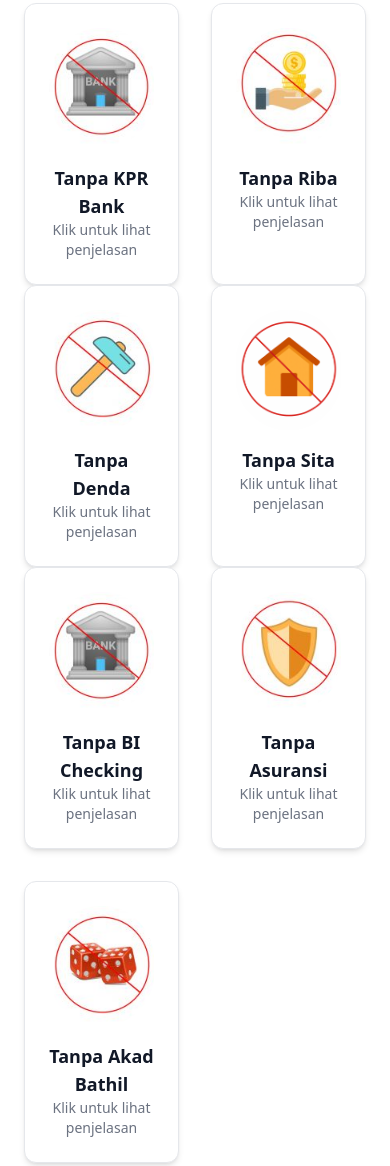
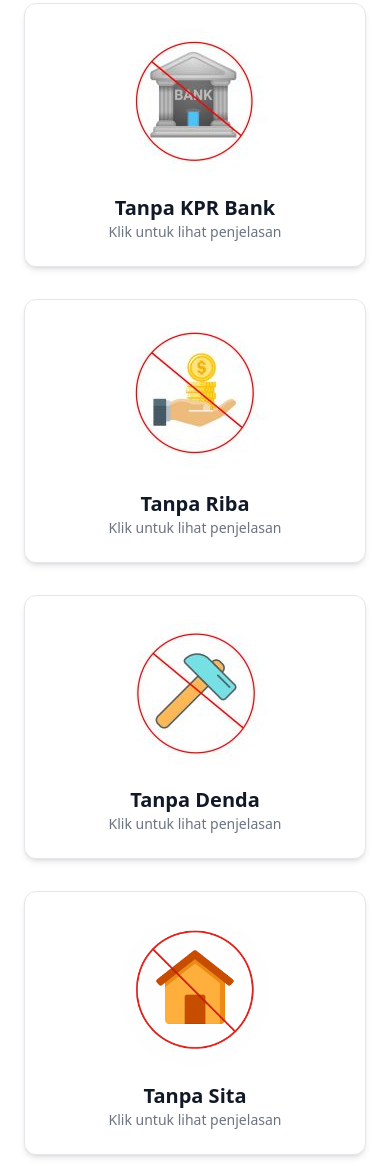
Before and after one commit to Dzikry30/Rajaproperti, a plain HTML site: page index.html in a window 390 px wide. Shown: the part 1055-2221 px from the top of the page. Drawn offline with nearby package versions, Linux system fonts and the light colour scheme.

Commit message:
Update index.html
Signed-off-by: Fahmi dzikry <fahmidzikry@gmail.com>

```diff
--- a/index.html
+++ b/index.html
@@ -133,12 +133,12 @@
         </div>
 
         <!-- Grid -->
-        <div class="grid grid-cols-2 sm:grid-cols-2 md:grid-cols-3 lg:grid-cols-4 gap-8">
+        <div class="grid grid-cols-1 sm:grid-cols-2 lg:grid-cols-3 xl:grid-cols-4 gap-8">
         <!-- Card 1 -->
         <div onclick="toggleDetail(this)" class="card-hover relative group bg-white border rounded-xl shadow-md p-6 transition hover:shadow-lg cursor-pointer overflow-hidden" data-aos="fade-up">
-                <img src="dokumen/TANPA-BANK-150x150 (1).jpg" alt="Tanpa KPR Bank" class="h-[120px] w-[120px] sm:h-[150px] sm:w-[150px] object-cover mb-4 rounded-full mx-auto z-10 relative">
-                <h3 class="text-lg sm:text-xl font-semibold text-center text-gray-900 z-10 relative">Tanpa KPR Bank</h3>
-                <p class="text-center text-sm sm:text-base text-gray-500 z-10 relative">Klik untuk lihat penjelasan</p>
+            <img src="dokumen/TANPA-BANK-150x150 (1).jpg" alt="Tanpa KPR Bank" class="h-[150px] w-[150px] object-cover mb-4 rounded-full mx-auto z-10 relative">
+            <h3 class="text-xl font-semibold text-center text-gray-900 z-10 relative">Tanpa KPR Bank</h3>
+            <p class="text-center text-sm text-gray-500 z-10 relative">Klik untuk lihat penjelasan</p>
 
             <div class="hover-card absolute inset-0 bg-white/90 backdrop-blur-sm p-4 rounded-xl hidden group-hover:flex items-center justify-center text-center text-sm text-gray-700 z-20 transition-all duration-300">
             <p>Kami tidak bekerja sama dalam hal pembiayaan proyek maupun penjualan kepada bank, karena ada hal yang tidak sesuai syariah.</p>
@@ -150,9 +150,9 @@
 
         <!-- Card 2 -->
         <div onclick="toggleDetail(this)" class="card-hover relative group bg-white border rounded-xl shadow-md p-6 transition hover:shadow-lg cursor-pointer overflow-hidden" data-aos="fade-up">
-                <img src="dokumen/TANPA-RIBA-150x150.jpg" alt="Tanpa Riba" class="h-[120px] w-[120px] sm:h-[150px] sm:w-[150px] object-cover mb-4 rounded-full mx-auto z-10 relative">
-                <h3 class="text-lg sm:text-xl font-semibold text-center text-gray-900 z-10 relative">Tanpa Riba</h3>
-                <p class="text-center text-sm sm:text-base text-gray-500 z-10 relative">Klik untuk lihat penjelasan</p>
+            <img src="dokumen/TANPA-RIBA-150x150.jpg" alt="Tanpa Riba" class="h-[150px] w-[150px] object-cover mb-4 rounded-full mx-auto z-10 relative">
+            <h3 class="text-xl font-semibold text-center text-gray-900 z-10 relative">Tanpa Riba</h3>
+            <p class="text-center text-sm text-gray-500 z-10 relative">Klik untuk lihat penjelasan</p>
 
             <div class="hover-card absolute inset-0 bg-white/90 backdrop-blur-sm p-4 rounded-xl hidden group-hover:flex items-center justify-center text-center text-sm text-gray-700 z-20 transition-all duration-300">
             <p>Riba adalah tambahan atau manfaat dari hutang. Kami menetapkan nilai tetap dalam akad di awal tanpa tambahan tersembunyi.</p>
@@ -161,15 +161,12 @@
             <p>Riba adalah tambahan atau manfaat dari hutang. Kami menetapkan nilai tetap dalam akad di awal tanpa tambahan tersembunyi.</p>
             </div>
         </div>
-        </div>
 
-          <!-- Grid -->
-        <div class="grid grid-cols-2 sm:grid-cols-2 md:grid-cols-3 lg:grid-cols-4 gap-8">
         <!-- Card 3 -->
         <div onclick="toggleDetail(this)" class="card-hover relative group bg-white border rounded-xl shadow-md p-6 transition hover:shadow-lg cursor-pointer overflow-hidden" data-aos="fade-up">
-                <img src="dokumen/TANPA-DENDA-150x150.jpg" alt="Tanpa Denda" class="h-[120px] w-[120px] sm:h-[150px] sm:w-[150px] object-cover mb-4 rounded-full mx-auto z-10 relative">
-                <h3 class="text-lg sm:text-xl font-semibold text-center text-gray-900 z-10 relative">Tanpa Denda</h3>
-                <p class="text-center text-sm sm:text-base text-gray-500 z-10 relative">Klik untuk lihat penjelasan</p>
+            <img src="dokumen/TANPA-DENDA-150x150.jpg" alt="Tanpa Denda" class="h-[150px] w-[150px] object-cover mb-4 rounded-full mx-auto z-10 relative">
+            <h3 class="text-xl font-semibold text-center text-gray-900 z-10 relative">Tanpa Denda</h3>
+            <p class="text-center text-sm text-gray-500 z-10 relative">Klik untuk lihat penjelasan</p>
 
             <div class="hover-card absolute inset-0 bg-white/90 backdrop-blur-sm p-4 rounded-xl hidden group-hover:flex items-center justify-center text-center text-sm text-gray-700 z-20 transition-all duration-300">
             <p>Kami tidak menerapkan denda karena termasuk riba. Namun ada solusi bagi pembeli yang telat bayar tanpa merugikan pihak manapun.</p>
@@ -181,9 +178,9 @@
 
         <!-- Card 4 -->
         <div onclick="toggleDetail(this)" class="card-hover relative group bg-white border rounded-xl shadow-md p-6 transition hover:shadow-lg cursor-pointer overflow-hidden" data-aos="fade-up">
-                <img src="dokumen/rumah.png" alt="Tanpa Sita" class="h-[120px] w-[120px] sm:h-[150px] sm:w-[150px] object-cover mb-4 rounded-full mx-auto z-10 relative">
-                <h3 class="text-lg sm:text-xl font-semibold text-center text-gray-900 z-10 relative">Tanpa Sita</h3>
-                <p class="text-center text-sm sm:text-base text-gray-500 z-10 relative">Klik untuk lihat penjelasan</p>
+            <img src="dokumen/rumah.png" alt="Tanpa Sita" class="h-[150px] w-[150px] object-cover mb-4 rounded-full mx-auto z-10 relative">
+            <h3 class="text-xl font-semibold text-center text-gray-900 z-10 relative">Tanpa Sita</h3>
+            <p class="text-center text-sm text-gray-500 z-10 relative">Klik untuk lihat penjelasan</p>
 
             <div class="hover-card absolute inset-0 bg-white/90 backdrop-blur-sm p-4 rounded-xl hidden group-hover:flex items-center justify-center text-center text-sm text-gray-700 z-20 transition-all duration-300">
             <p>Rumah tetap dihuni, bisa dijual oleh penghuni atau developer. Hasil penjualan menjadi hak pembeli, bukan disita.</p>
@@ -192,16 +189,12 @@
             <p>Rumah tetap dihuni, bisa dijual oleh penghuni atau developer. Hasil penjualan menjadi hak pembeli, bukan disita.</p>
             </div>
         </div>
-        </div>
 
-
-              <!-- Grid -->
-        <div class="grid grid-cols-2 sm:grid-cols-2 md:grid-cols-3 lg:grid-cols-4 gap-8">
         <!-- Card 5 -->
         <div onclick="toggleDetail(this)" class="card-hover relative group bg-white border rounded-xl shadow-md p-6 transition hover:shadow-lg cursor-pointer overflow-hidden" data-aos="fade-up">
-                <img src="dokumen/TANPA-BANK-150x150.jpg" alt="Tanpa BI Checking" class="h-[120px] w-[120px] sm:h-[150px] sm:w-[150px] object-cover mb-4 rounded-full mx-auto z-10 relative">
-                <h3 class="text-lg sm:text-xl font-semibold text-center text-gray-900 z-10 relative">Tanpa BI Checking</h3>
-                <p class="text-center text-sm sm:text-base text-gray-500 z-10 relative">Klik untuk lihat penjelasan</p>
+            <img src="dokumen/TANPA-BANK-150x150.jpg" alt="Tanpa BI Checking" class="h-[150px] w-[150px] object-cover mb-4 rounded-full mx-auto z-10 relative">
+            <h3 class="text-xl font-semibold text-center text-gray-900 z-10 relative">Tanpa BI Checking</h3>
+            <p class="text-center text-sm text-gray-500 z-10 relative">Klik untuk lihat penjelasan</p>
 
             <div class="hover-card absolute inset-0 bg-white/90 backdrop-blur-sm p-4 rounded-xl hidden group-hover:flex items-center justify-center text-center text-sm text-gray-700 z-20 transition-all duration-300">
             <p>Kami tidak menggunakan BI Checking. Semua profesi (formal atau informal) bisa memiliki rumah tanpa hambatan administratif.</p>
@@ -213,9 +206,9 @@
 
         <!-- Card 6 -->
         <div onclick="toggleDetail(this)" class="card-hover relative group bg-white border rounded-xl shadow-md p-6 transition hover:shadow-lg cursor-pointer overflow-hidden" data-aos="fade-up">
-                <img src="dokumen/TANPA-ASURANSI-1-150x150.jpg" alt="Tanpa Asuransi" class="h-[120px] w-[120px] sm:h-[150px] sm:w-[150px] object-cover mb-4 rounded-full mx-auto z-10 relative">
-                <h3 class="text-lg sm:text-xl font-semibold text-center text-gray-900 z-10 relative">Tanpa Asuransi</h3>
-                <p class="text-center text-sm sm:text-base text-gray-500 z-10 relative">Klik untuk lihat penjelasan</p>
+            <img src="dokumen/TANPA-ASURANSI-1-150x150.jpg" alt="Tanpa Asuransi" class="h-[150px] w-[150px] object-cover mb-4 rounded-full mx-auto z-10 relative">
+            <h3 class="text-xl font-semibold text-center text-gray-900 z-10 relative">Tanpa Asuransi</h3>
+            <p class="text-center text-sm text-gray-500 z-10 relative">Klik untuk lihat penjelasan</p>
 
             <div class="hover-card absolute inset-0 bg-white/90 backdrop-blur-sm p-4 rounded-xl hidden group-hover:flex items-center justify-center text-center text-sm text-gray-700 z-20 transition-all duration-300">
             <p>Asuransi dalam Islam tergolong gharar (ketidakjelasan) dan maysir (judi). Kami tidak mengikutkan asuransi dalam akad jual beli.</p>
@@ -227,15 +220,16 @@
 
         <!-- Card 7 -->
         <div onclick="toggleDetail(this)" class="card-hover relative group bg-white border rounded-xl shadow-md p-6 transition hover:shadow-lg cursor-pointer overflow-hidden" data-aos="fade-up">
-                <img src="dokumen/TANPA-GHOROR-150x150.jpg" alt="Tanpa Akad Bathil" class="h-[120px] w-[120px] sm:h-[150px] sm:w-[150px] object-cover mb-4 rounded-full mx-auto z-10 relative">
-                <h3 class="text-lg sm:text-xl font-semibold text-center text-gray-900 z-10 relative">Tanpa Akad Bathil</h3>
-                <p class="text-center text-sm sm:text-base text-gray-500 z-10 relative">Klik untuk lihat penjelasan</p>
+            <img src="dokumen/TANPA-GHOROR-150x150.jpg" alt="Tanpa Akad Bathil" class="h-[150px] w-[150px] object-cover mb-4 rounded-full mx-auto z-10 relative">
+            <h3 class="text-xl font-semibold text-center text-gray-900 z-10 relative">Tanpa Akad Bathil</h3>
+            <p class="text-center text-sm text-gray-500 z-10 relative">Klik untuk lihat penjelasan</p>
 
             <div class="hover-card absolute inset-0 bg-white/90 backdrop-blur-sm p-4 rounded-xl hidden group-hover:flex items-center justify-center text-center text-sm text-gray-700 z-20 transition-all duration-300">
             <p>Akad yang tidak sesuai syariah tidak sah dan batal. Kami menjamin akad jual beli sesuai ketentuan Islam.</p>
             </div>
             <div class="detail absolute inset-0 bg-white p-4 rounded-xl hidden opacity-0 max-h-0 z-30 overflow-auto transition-all duration-300">
             <p>Akad yang tidak sesuai syariah tidak sah dan batal. Kami menjamin akad jual beli sesuai ketentuan Islam.</p>
+            </div>
         </div>
         </div>
     </div>
```
Lines whose indentation alone changed are shown as unchanged.
